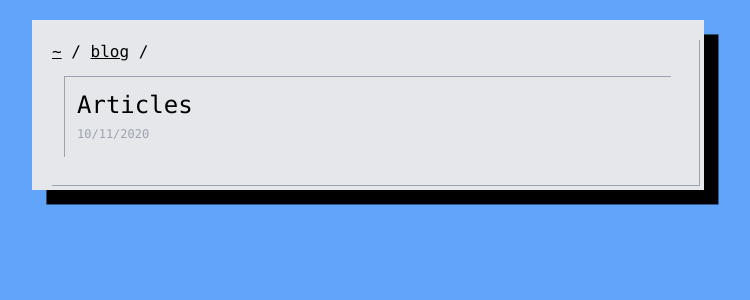
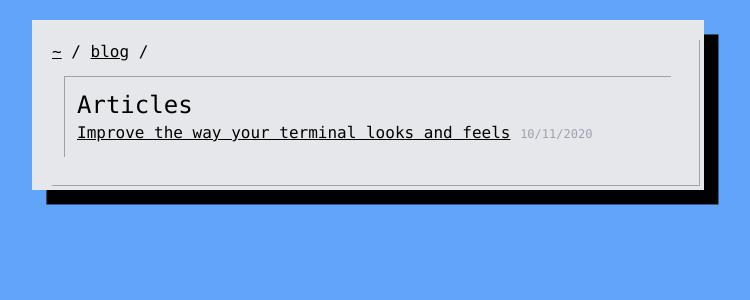
Before and after one commit to abheekda1/adawesome.tech, a Next.js app: page /blog in a window 1280 px wide. Shown: the top 300 px of the page, without its empty margins (272-1022 px from the left). Built offline with nearby package versions, Linux system fonts and the light colour scheme; a small style sheet from the web is missing.

Commit message:
fix: use title instead of description

```diff
--- a/pages/blog.tsx
+++ b/pages/blog.tsx
@@ -59,7 +59,7 @@ const Blog = ({
           return (
             <div key={idx}>
               <Link href={article.slug || '#'}>
-                <a>{article.description}</a>
+                <a>{article.title}</a>
               </Link>{' '}
               <span className={'text-gray-400 text-xs'}>
                 {new Date(article.timestamp).toLocaleString().split(',')[0]}
```
